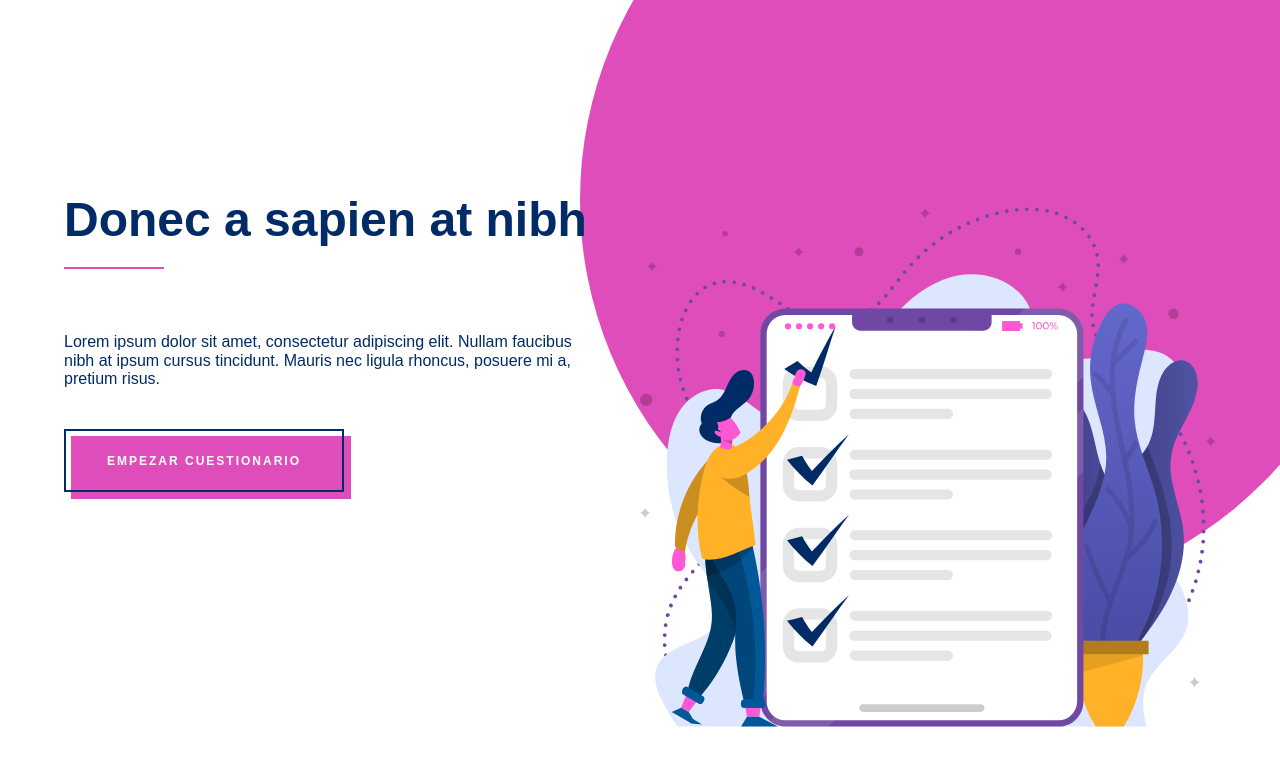
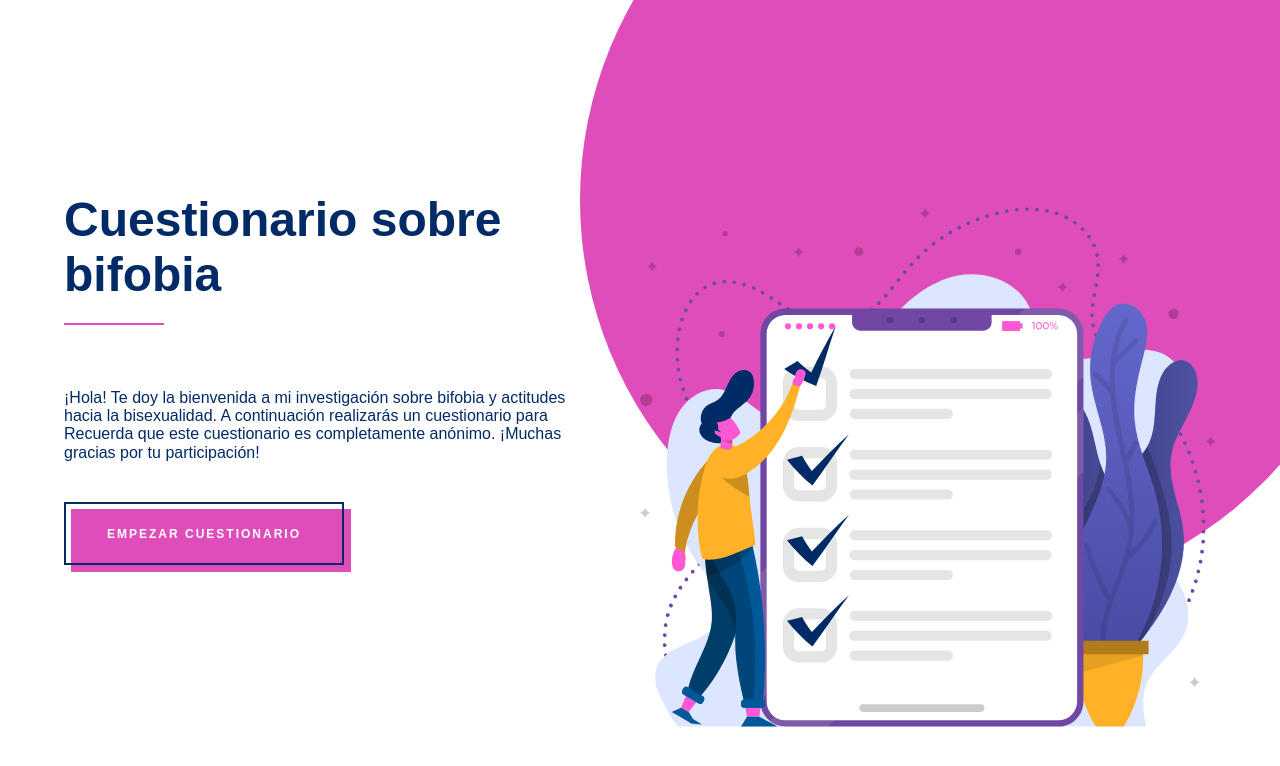
Before and after one commit to silviamartinlence/cuestionario, a plain HTML site: page index.html in a window 1280 px wide. Drawn offline with nearby package versions, Linux system fonts and the light colour scheme; a web font is replaced by a local one.

Commit message:
update text

```diff
--- a/index.html
+++ b/index.html
@@ -3,7 +3,7 @@
 <head>
     <meta charset="UTF-8">
     <meta name="viewport" content="width=device-width, initial-scale=1.0">
-    <title>Escala bifobia</title>
+    <title>Cuestionario sobre bifobia</title>
     <link href="https://fonts.googleapis.com/css2?family=Muli:wght@400;700&display=swap" rel="stylesheet">
     <link rel="stylesheet" href="https://cdnjs.cloudflare.com/ajax/libs/normalize/8.0.1/normalize.min.css">
     <link rel="stylesheet" href="styles.css">
@@ -14,9 +14,13 @@
             <div class="cuestionario__hero__cicle"></div>
             <seciton class="cuestionario__hero__content__wrapper">
                 <div class="cuestionario__hero__content">
-                    <h1 class="cuestionario__hero__content__heading">Donec a sapien at nibh</h1>
-                    <p class="cuestionario__hero__content__text">Lorem ipsum dolor sit amet, consectetur adipiscing elit. Nullam faucibus nibh at ipsum cursus tincidunt. Mauris nec
-                    ligula rhoncus, posuere mi a, pretium risus.</p>
+                    <h1 class="cuestionario__hero__content__heading">Cuestionario sobre bifobia</h1>
+                    <p class="cuestionario__hero__content__text">
+                        ¡Hola! Te doy la bienvenida a mi investigación sobre bifobia y actitudes hacia la bisexualidad.
+                        A continuación realizarás un cuestionario para
+                        Recuerda que este cuestionario es completamente anónimo.
+                        ¡Muchas gracias por tu participación!
+                    </p>
                     <a class="cuestionario__hero__content__link button" href="#" id="linkCuestionario" href="#">
                         <div class="bottom"></div>
                         <div class="top">
```
